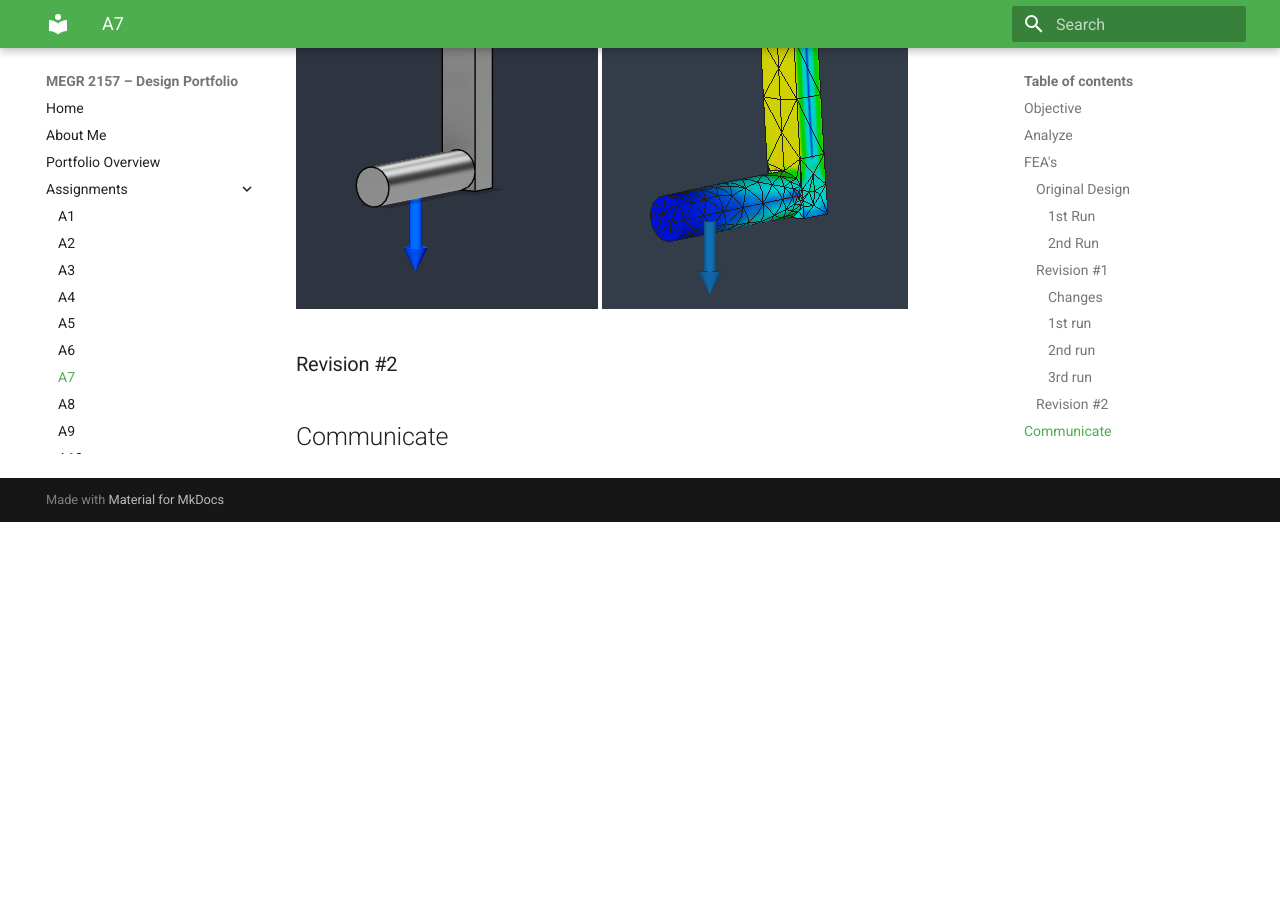
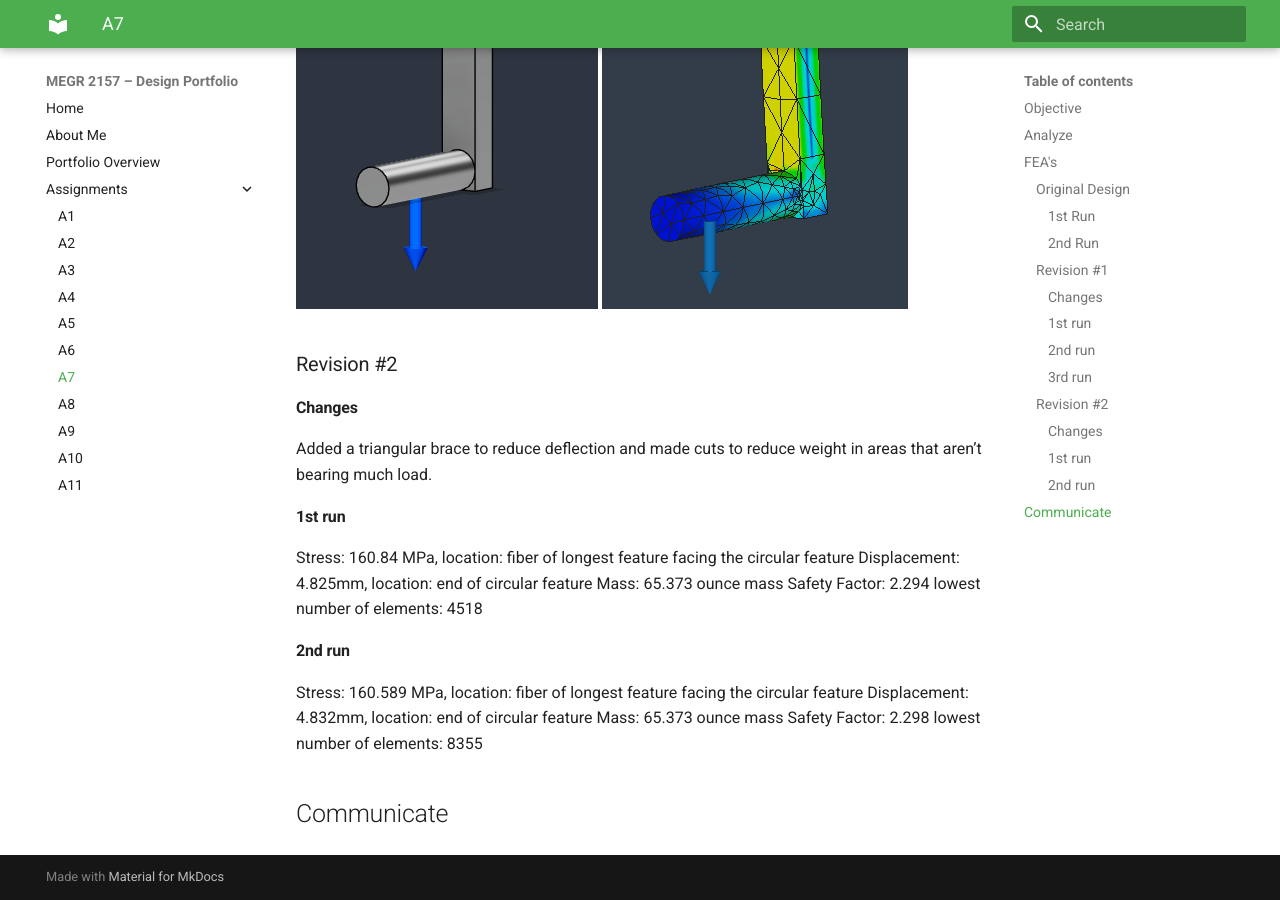
Before and after one commit to pklauser-cyber/design-projects-portfolio, an MkDocs documentation site: the page built from docs/assignments/A07/index.md, in a window 1280 px wide and 900 px high, scrolled down 3379 px. Built offline with MkDocs 1.6.1 and Material for MkDocs 9.7.7, drawn with Linux system fonts in a browser that asks for light colours; before the commit the page ends 3901 px from its top, so only the background shows below that.

Commit message:
Update index.md

```diff
--- a/docs/assignments/A07/index.md
+++ b/docs/assignments/A07/index.md
@@ -53,6 +53,21 @@ Safety Factor: 3.743 lowest
 ![screenshot#2](image2.png)
 
 ### Revision #2
+#### Changes
+Added a triangular brace to reduce deflection and made cuts to reduce weight in areas that aren’t bearing much load.
+#### 1st run
+Stress: 160.84 MPa, location: fiber of longest feature facing the circular feature
+Displacement: 4.825mm, location: end of circular feature
+Mass: 65.373 ounce mass
+Safety Factor: 2.294 lowest
+number of elements: 4518
+#### 2nd run
+Stress: 160.589 MPa, location: fiber of longest feature facing the circular feature
+Displacement: 4.832mm, location: end of circular feature
+Mass: 65.373 ounce mass
+Safety Factor: 2.298 lowest
+number of elements: 8355
+
 
 
 
```
